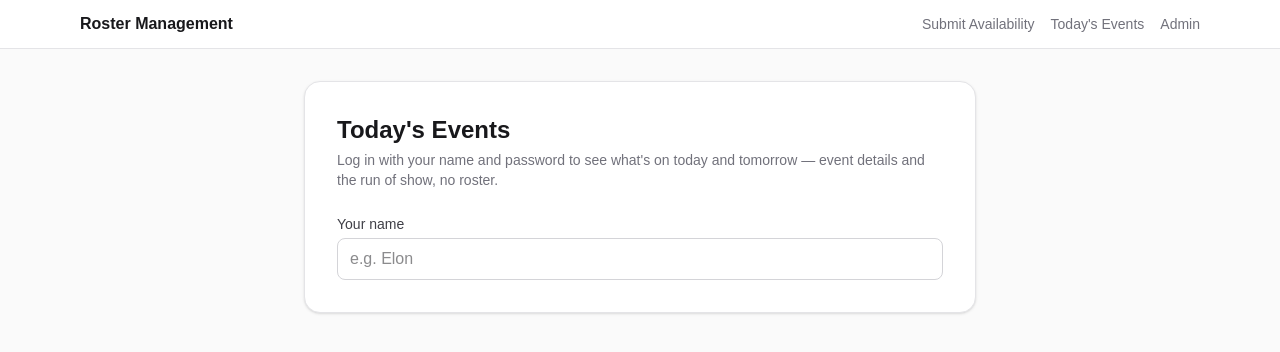
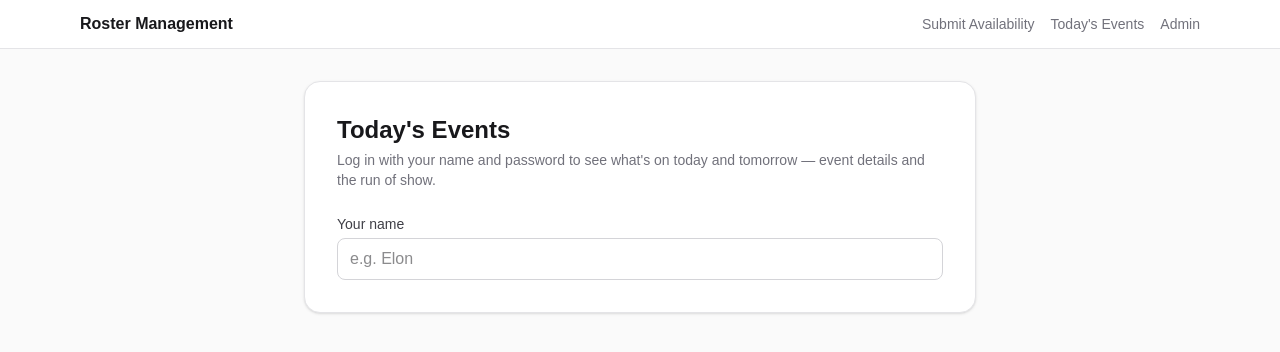
Before and after one commit to Mengkungkao/RosterManagement, a Next.js app: page /today in a window 1280 px wide. Shown: the top 352 px of the page. Built offline with nearby package versions, Linux system fonts and the light colour scheme.

Commit message:
update text

```diff
--- a/src/app/today/page.tsx
+++ b/src/app/today/page.tsx
@@ -482,7 +482,7 @@ export default function TodayPage() {
         </h1>
         <p className="mt-1 text-sm text-zinc-500 dark:text-zinc-400">
           Log in with your name and password to see what&apos;s on today and
-          tomorrow — event details and the run of show, no roster.
+          tomorrow — event details and the run of show.
         </p>
 
         <StaffAccessGate>
```
